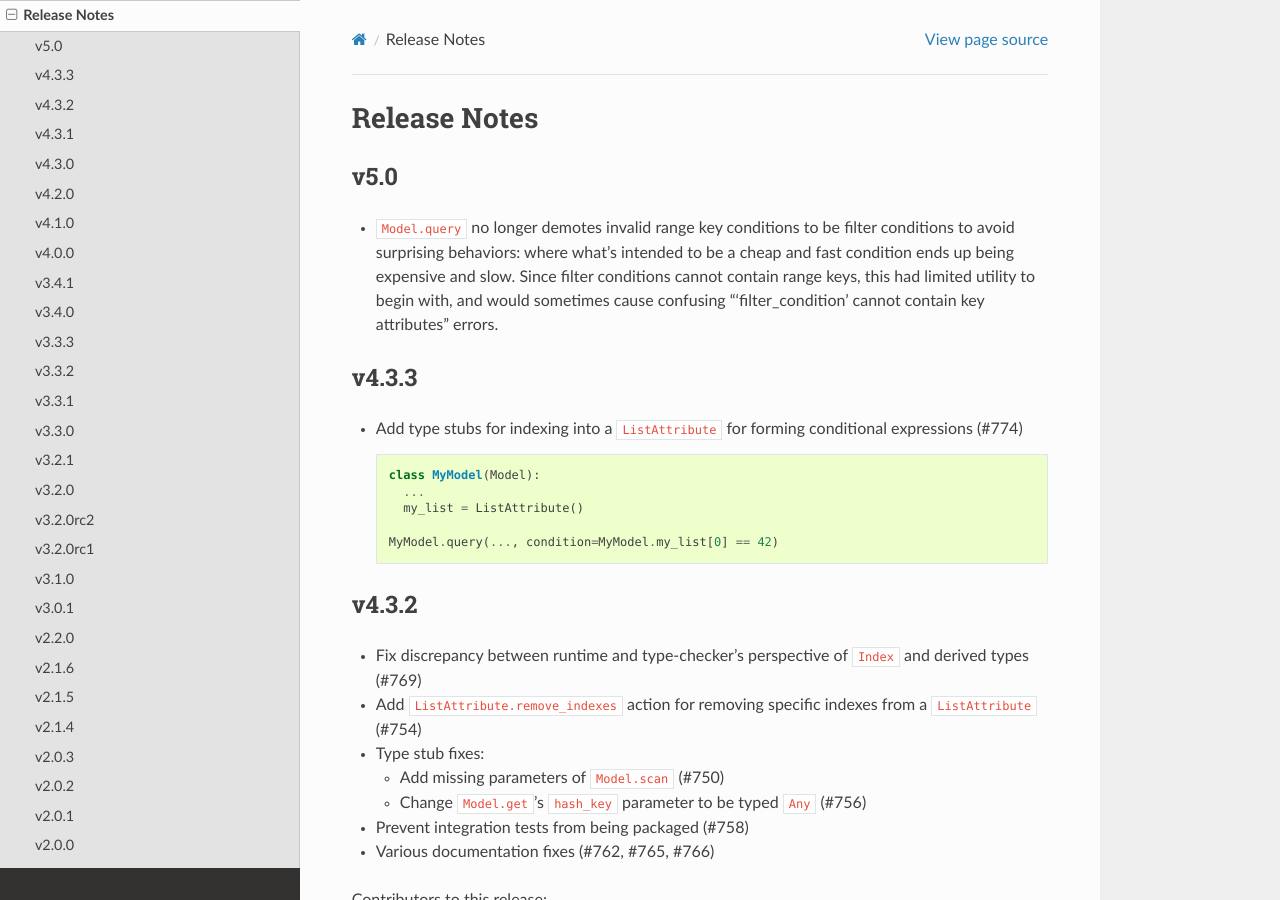
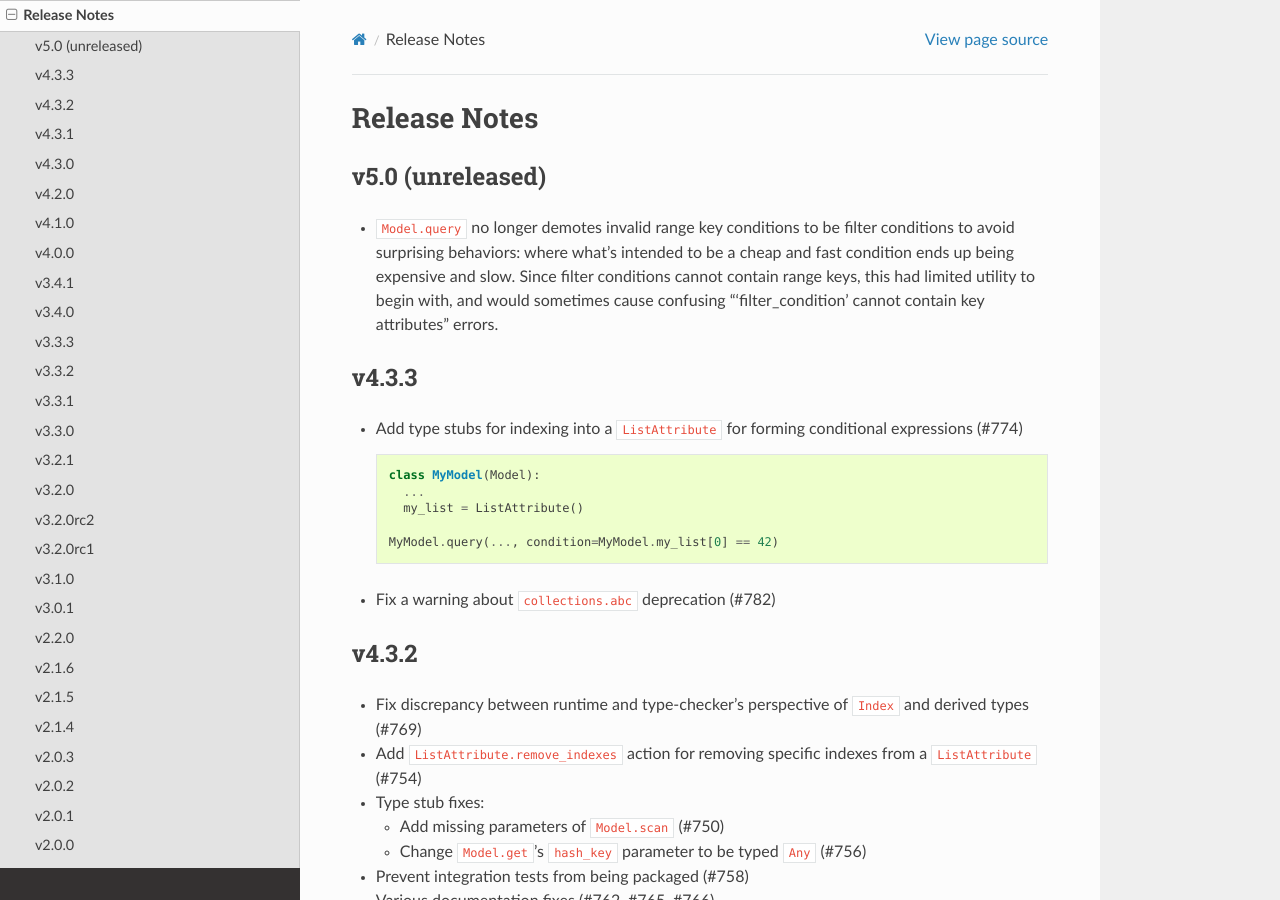
Before and after one commit to pynamodb/PynamoDB, a Sphinx documentation site: the page built from docs/release_notes.rst, in a window 1280 px wide and 900 px high. Built offline with Sphinx 7.4.7 and the Read the Docs theme 2.0.0, drawn with Linux system fonts in a browser that asks for light colours.

Commit message:
Backfill release notes for 4.3.3 (#817)

```diff
--- a/docs/release_notes.rst
+++ b/docs/release_notes.rst
@@ -1,8 +1,8 @@
 Release Notes
 =============
 
-v5.0
-----------
+v5.0 (unreleased)
+-----------------
 
 * ``Model.query`` no longer demotes invalid range key conditions to be filter conditions to avoid surprising behaviors:
   where what's intended to be a cheap and fast condition ends up being expensive and slow. Since filter conditions
@@ -21,6 +21,9 @@ v4.3.3
       my_list = ListAttribute()
 
     MyModel.query(..., condition=MyModel.my_list[0] == 42)
+
+* Fix a warning about ``collections.abc`` deprecation (#782)
+
 
 v4.3.2
 ----------
```
